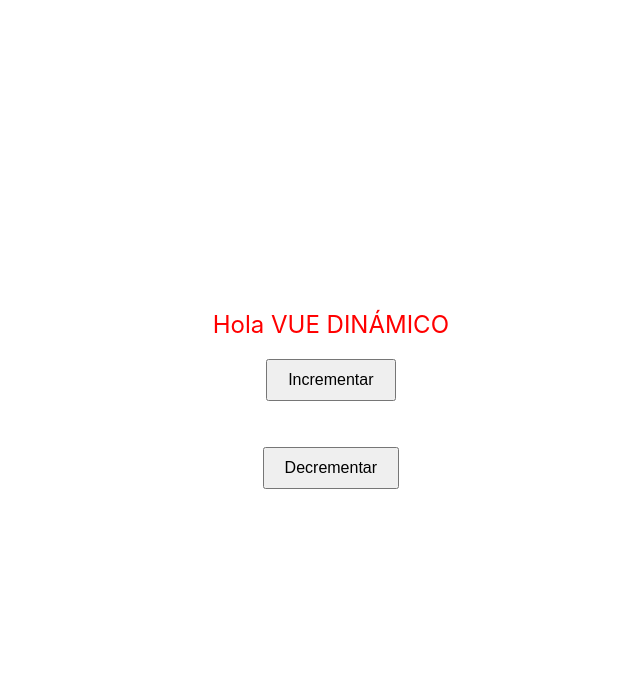
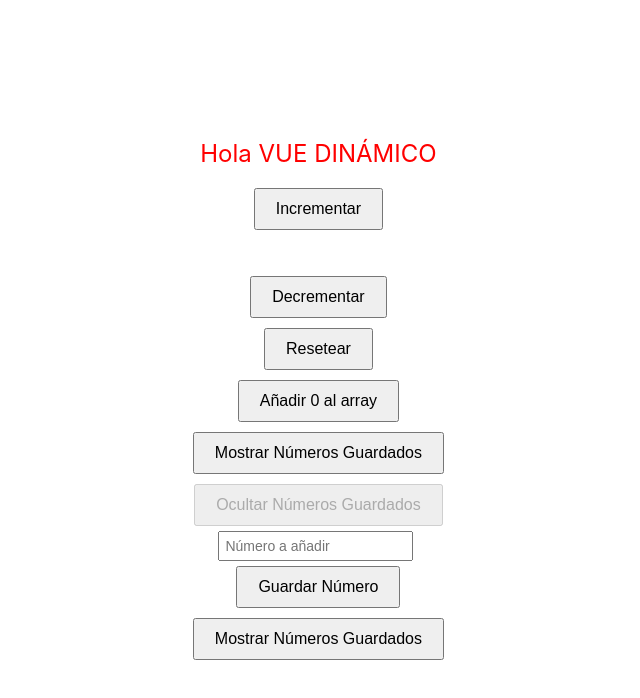
Before and after one commit to NEBULA1978/VUE3-COMPOSITION-API, a Vue app in the folder vue-project/: page / in a window 1280 px wide. Shown: the top 698 px of the page, without its empty margins (171-811 px from the left). Built offline with nearby package versions, Linux system fonts and the light colour scheme.

Commit message:
Creamos varios botones para wardar numeros

```diff
--- a/vue-project/src/App.vue
+++ b/vue-project/src/App.vue
@@ -9,16 +9,50 @@
     </h2>
     <!-- Botón para decrementar el contador -->
     <button @click="decrementCounter">Decrementar</button>
+    <!-- Botón para resetear el contador -->
+    <button @click="resetCounter">Resetear</button>
+    <!-- Botón para añadir al array -->
+    <button @click="addToNumberArray" :disabled="isInNumberArray">
+      Añadir {{ counter }} al array
+    </button>
+    <!-- Botón para mostrar números guardados -->
+    <button @click="showNumberArray">Mostrar Números Guardados</button>
+    <!-- Botón para ocultar números guardados -->
+    <button @click="hideNumberArray" :disabled="!showNumbers">Ocultar Números Guardados</button>
+    <!-- Botón para guardar números en otro array -->
+    <input v-model="numberToAdd" type="number" placeholder="Número a añadir" />
+    <button @click="saveNumber">Guardar Número</button>
+    <!-- Botón para mostrar u ocultar números guardados en otro array -->
+    <button @click="toggleSavedNumbers">
+      {{ showSavedNumbers ? 'Ocultar' : 'Mostrar' }} Números Guardados
+    </button>
+    <!-- Mostrar números guardados en pantalla -->
+    <p v-if="showNumbers">Números Guardados: {{ numberArray.join(', ') }}</p>
+    <!-- Mostrar números guardados en otro array en pantalla -->
+    <p v-if="showSavedNumbers">Números Guardados en Otro Array: {{ savedNumbers.join(', ') }}</p>
   </div>
 </template>
 
 <script setup>
-import { ref } from 'vue';
+import { ref, computed } from 'vue';
 
 const name = 'vue dinámico';
 
 // Crear una variable reactiva para el contador
 const counter = ref(0);
+
+// Crear un array para almacenar los números añadidos
+const numberArray = ref([]);
+
+// Crear un array para almacenar los números guardados en otro array
+const savedNumbers = ref([]);
+
+// Controlar si se muestran los números guardados
+const showNumbers = ref(false);
+const showSavedNumbers = ref(false);
+
+// Número para agregar al array
+const numberToAdd = ref('');
 
 // Función para incrementar el contador
 const incrementCounter = () => {
@@ -39,6 +73,44 @@
   } else {
     return 'negativo';
   }
+};
+
+// Función para resetear el contador
+const resetCounter = () => {
+  counter.value = 0;
+};
+
+// Función para agregar al array y verificar si el número ya está en el array
+const addToNumberArray = () => {
+  if (!numberArray.value.includes(counter.value)) {
+    numberArray.value.push(counter.value);
+  }
+};
+
+// Comprobar si el número actual ya está en el array
+const isInNumberArray = computed(() => numberArray.value.includes(counter.value));
+
+// Función para mostrar números guardados
+const showNumberArray = () => {
+  showNumbers.value = true;
+};
+
+// Función para ocultar números guardados
+const hideNumberArray = () => {
+  showNumbers.value = false;
+};
+
+// Función para guardar un número en el otro array
+const saveNumber = () => {
+  if (numberToAdd.value !== '') {
+    savedNumbers.value.push(Number(numberToAdd.value));
+    numberToAdd.value = '';
+  }
+};
+
+// Función para mostrar u ocultar números guardados en otro array
+const toggleSavedNumbers = () => {
+  showSavedNumbers.value = !showSavedNumbers.value;
 };
 </script>
 
@@ -65,6 +137,12 @@
   font-size: 16px;
 }
 
+input {
+  padding: 5px;
+  font-size: 14px;
+  margin-right: 5px;
+}
+
 .positivo {
   color: green;
 }
```
